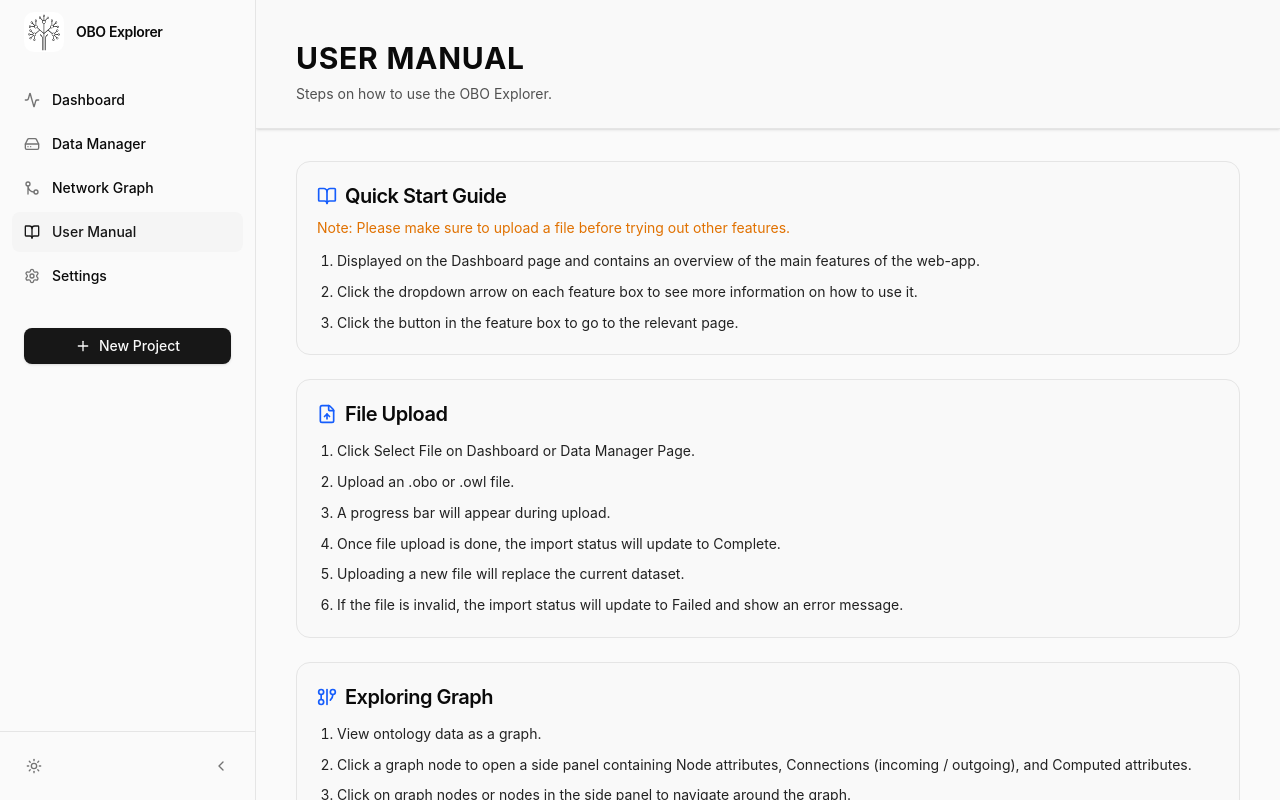
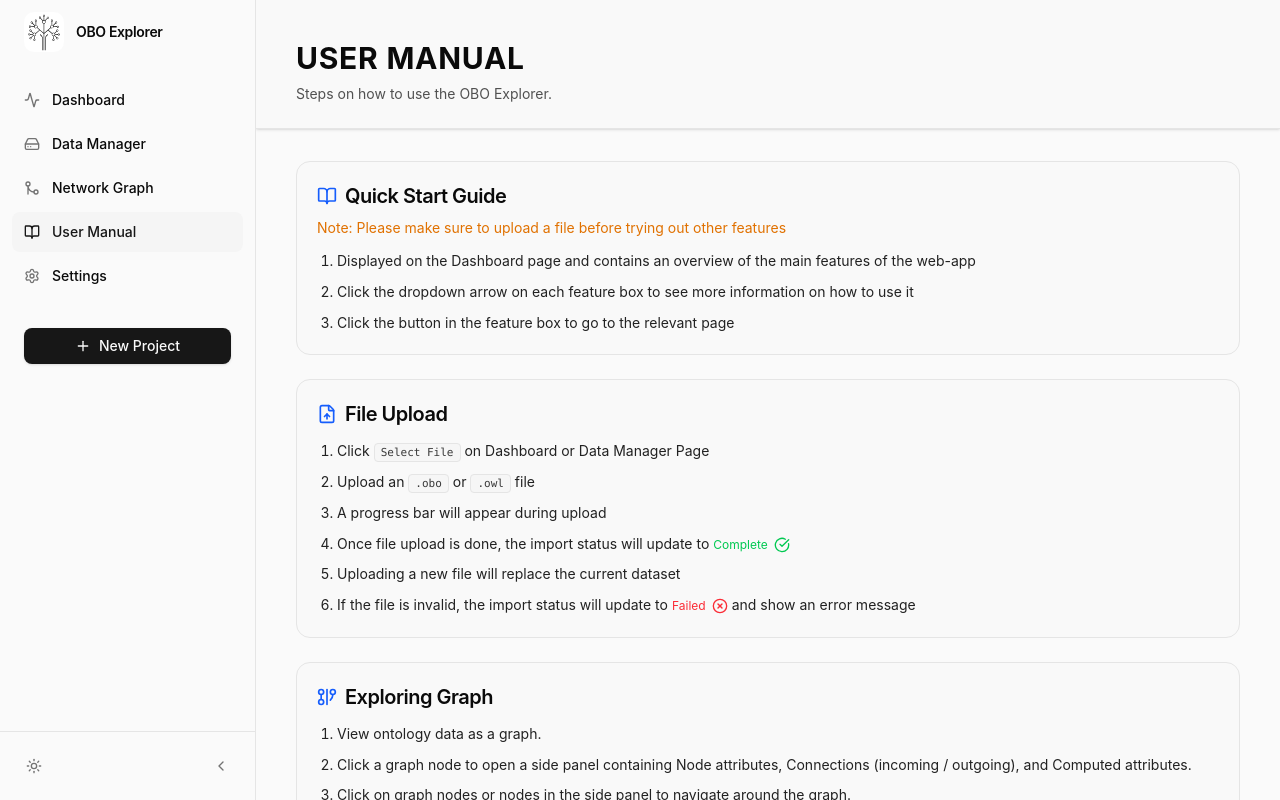
Before and after one commit to aprofilef293/capstone-project-26t1-3900-t13a-apple, a React (Vite) app in the folder frontend/: page /manual in a window 1280 px wide. Built offline with nearby package versions, Linux system fonts and the light colour scheme; what graphology would draw is missing.

Commit message:
file upload user manual text format

```diff
--- a/frontend/src/pages/UserManual.tsx
+++ b/frontend/src/pages/UserManual.tsx
@@ -10,37 +10,59 @@ import {
   Search,
   SlidersHorizontal,
   X,
+  CheckCircle,
+  XCircle,
 } from "lucide-react";
 import { PageHeader } from "../components/layout/PageHeader";
+import type { JSX } from "react/jsx-runtime";
+
+type ManualItem = string | JSX.Element;
 
 type ManualSection = {
   title: string;
   icon: LucideIcon;
   note?: string;
-  items: string[];
+  items: ManualItem[];
 };
 
 const sections: ManualSection[] = [
   {
     title: "Quick Start Guide",
     icon: BookOpen,
-    note: "Please make sure to upload a file before trying out other features.",
+    note: "Please make sure to upload a file before trying out other features",
     items: [
-      "Displayed on the Dashboard page and contains an overview of the main features of the web-app.",
-      "Click the dropdown arrow on each feature box to see more information on how to use it.",
-      "Click the button in the feature box to go to the relevant page.",
+      "Displayed on the Dashboard page and contains an overview of the main features of the web-app",
+      "Click the dropdown arrow on each feature box to see more information on how to use it",
+      "Click the button in the feature box to go to the relevant page",
     ],
   },
   {
     title: "File Upload",
     icon: FileUp,
     items: [
-      "Click Select File on Dashboard or Data Manager Page.",
-      "Upload an .obo or .owl file.",
-      "A progress bar will appear during upload.",
-      "Once file upload is done, the import status will update to Complete.",
-      "Uploading a new file will replace the current dataset.",
-      "If the file is invalid, the import status will update to Failed and show an error message.",
+      <>
+        Click <code className="rounded border border-sidebar-border bg-sidebar-accent/60 px-1.5 py-0.5 font-mono text-[11px] text-sidebar-foreground/80">Select File</code> on Dashboard or Data Manager Page
+      </>,
+      <>
+        Upload an <code className="rounded border border-sidebar-border bg-sidebar-accent/60 px-1.5 py-0.5 font-mono text-[11px] text-sidebar-foreground/80">.obo</code> or <code className="rounded border border-sidebar-border bg-sidebar-accent/60 px-1.5 py-0.5 font-mono text-[11px] text-sidebar-foreground/80">.owl</code> file
+      </>,
+      "A progress bar will appear during upload",
+      <>
+        Once file upload is done, the import status will update to
+        <span className="ml-1 inline-flex items-center gap-1.5 text-green-500">
+          <span className="text-xs">Complete</span>
+        <CheckCircle className="w-4 h-4" />
+      </span>
+      </>,
+      "Uploading a new file will replace the current dataset",
+      <>
+        If the file is invalid, the import status will update to
+        <span className="ml-1 mr-1 inline-flex items-center gap-1.5 text-red-500">
+          <span className="text-xs">Failed</span>
+          <XCircle className="w-4 h-4 shrink-0" />
+        </span>
+        and show an error message
+      </>,
     ],
   },
   {
@@ -123,7 +145,10 @@ const sections: ManualSection[] = [
       "Fit to View button: Click to centre and resize the graph to fit the screen.",
       "Importance Slider: Adjust the importance slider to control the level of detail shown in the entire graph: Show all nodes (Level 1), Only show the most important nodes (Level 5).",
       "Light/ Dark mode: Click light or dark mode icons to switch to its corresponding theme.",
-      "“?” Help icons: “?” icons are scattered throughout the web-app (e.g., in the importance slider, filter panel, search results side panel, and export csv button in multi-select side panel) to explain features that may be confusing on first use.",
+       <>
+      <CircleQuestionMark className="inline w-4 h-4 text-blue-500 align-text-bottom mr-1" />
+        icons: Help icons have been scattered throughout the web-app  (e.g., in the importance slider, filter panel, search results side panel, and export csv button in multi-select side panel) to help explain features that may be confusing to understand on first use.
+      </>,
     ],
   },
 ];
@@ -158,8 +183,8 @@ export function UserManual() {
                 )}
 
                 <ol className="mt-3 list-decimal pl-5 space-y-2 text-sm leading-relaxed text-sidebar-foreground/90">
-                  {section.items.map((item) => (
-                    <li key={item}>{item}</li>
+                  {section.items.map((item, index) => (
+                    <li key={section.title + "-" + index}>{item}</li>
                   ))}
                 </ol>
               </section>
```
